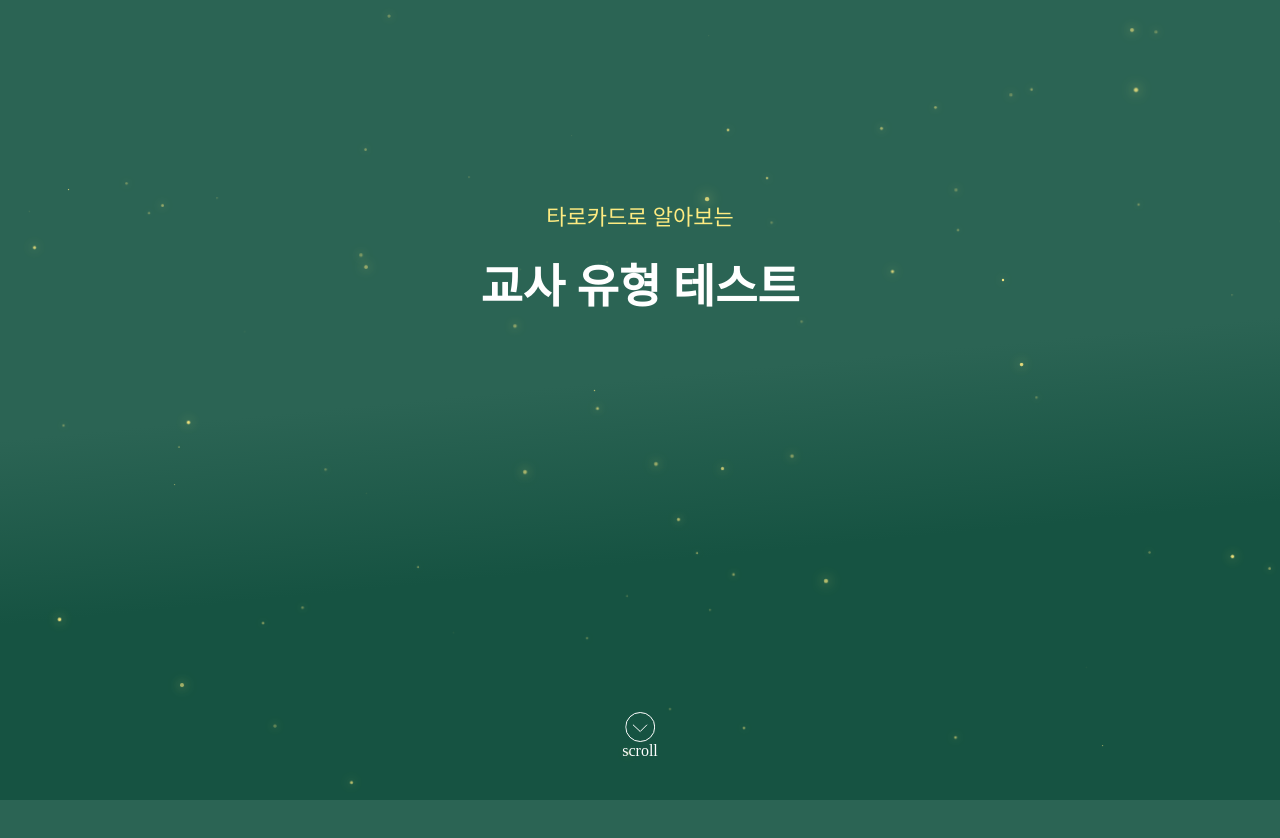
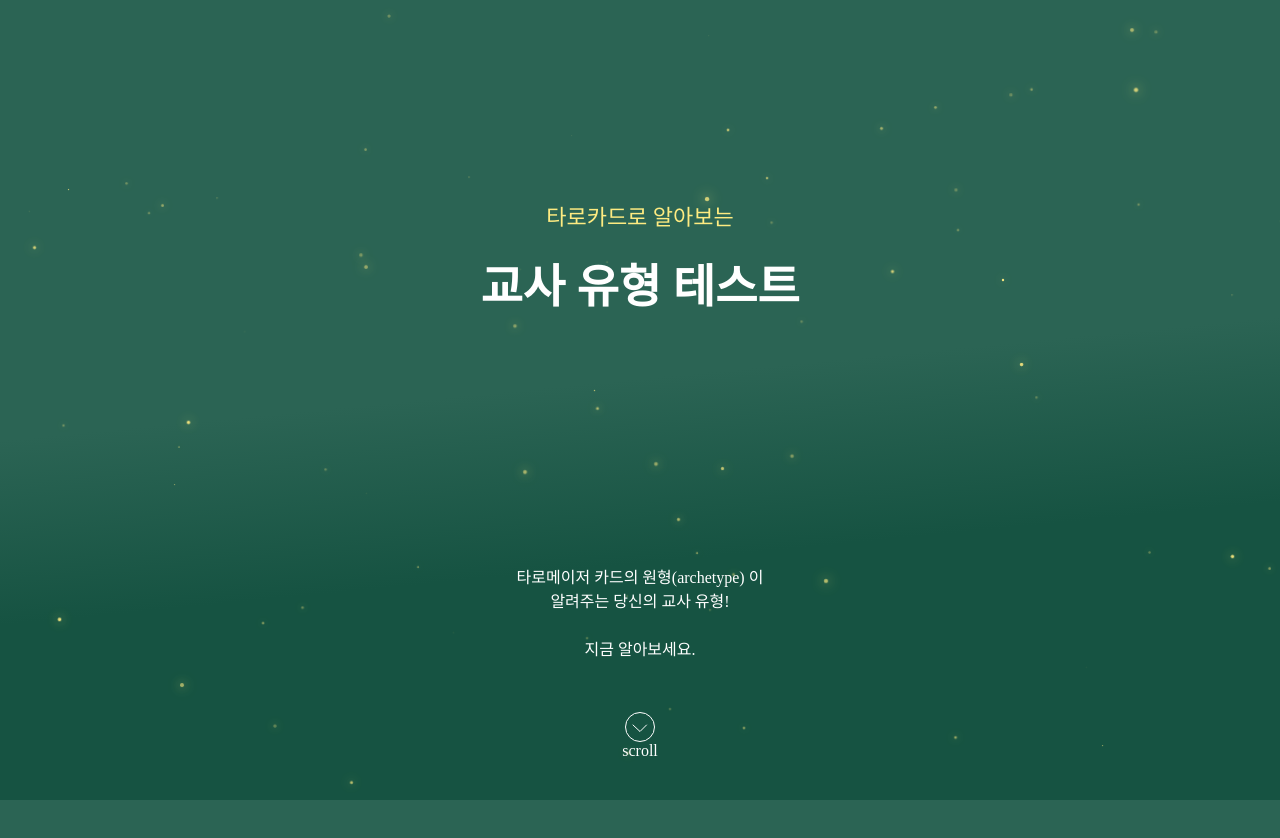
Before and after one commit to Dahee732/teacherintarot, a React (Create React App) app: page / in a window 1280 px wide. Shown: the top 838 px of the page. Built offline with nearby package versions, Linux system fonts and the light colour scheme; a web font is replaced by a local one.

Commit message:
진짜 최종

```diff
--- a/src/components/Submit.jsx
+++ b/src/components/Submit.jsx
@@ -91,7 +91,7 @@ const Submit = ( props ) => {
 }
 
 const InputWrap = styled.div`
-    width:100%;
+    width:90%;
     text-align: left;
     position:absolute;
     transition:all 1s ease;
@@ -152,6 +152,7 @@ const SubmitBtn = styled.button`
     border-radius:10px;
     border:none;
     color:var(--secondary-green);
+    font-family: 'Pretendard';
 `
 
 const DateButton = styled.div`
--- a/src/pages/Main.jsx
+++ b/src/pages/Main.jsx
@@ -80,6 +80,12 @@ const Main = ()=> {
             </TitleWrap>
 
             <ScrollIcon style={{opacity : pageNum === 0 ? 1 : 0}} >
+                <p>타로메이저 카드의 원형(archetype) 이 <br />
+                    알려주는 당신의 교사 유형!
+                    <br />
+                    <br />
+                    지금 알아보세요.
+                </p>
                 <img src={scrollIcon} alt="#" />
                 scroll
             </ScrollIcon>
@@ -127,6 +133,7 @@ const MainTitle = styled.h1`
 const ScrollIcon = styled.div`
     position:absolute;
     bottom:5%;
+    width:100%;
     text-align: center;
     display:flex;
     justify-content: center;
@@ -135,6 +142,13 @@ const ScrollIcon = styled.div`
     left:50%;
     transition:all 0.5s ease;
     transform: translateX(-50%);
+    p {
+        font-family: 'Pretendard';
+        font-weight:500;
+        width:100%;
+        margin-bottom:50px;
+        line-height:1.5;
+    }
     img{
         display:block;
     }
--- a/src/pages/Result.jsx
+++ b/src/pages/Result.jsx
@@ -1,3 +1,4 @@
+import {useState, useEffect} from 'react';
 import { useParams } from 'react-router-dom';
 import { useNavigate } from 'react-router-dom';
 import { findResultById } from '../data/data';
@@ -7,8 +8,10 @@ import resultList from '../assets/images/list_marker.svg'
 import resultLine from '../assets/images/result_line.svg'
 import { cardImages } from '../components/Cards';
 import Section from '../components/Section';
+import IsLoading from "../components/IsLoading";
 
 const Result = ()=>{
+    const [isLoading, setIsLoading] = useState(false);
     const navigate = useNavigate();
     const { id } = useParams();
     const resultData = findResultById(id);
@@ -29,9 +32,19 @@ const Result = ()=>{
         {tit:`${title.korean} 타입 교사인 당신을 위한 행운 아이템`, key : resultData.item},
     ]
 
+    useEffect(()=>{
+        window.addEventListener('DOMContentLoaded', ()=>{
+            setIsLoading(false);
+        })
+    })
+
+    useEffect(()=>{
+        console.log(isLoading)
+    },[isLoading])
 
     return (
         <ResultWrap>
+            {isLoading && <IsLoading />}
             <ResultEnTitle>{title.english}</ResultEnTitle>
             <ImgWrap>
                 <img src={cardImages[id < 10 ? ("0" + id) : id]} alt="#" />
@@ -63,7 +76,7 @@ const Result = ()=>{
 const ResultWrap = styled.div`
     font-family: 'Pretendard';
     color:var(--basic-white);
-    max-width:390px;
+    max-width:340px;
     margin:auto;
     padding-top:86px;
     height:100vh;
```
